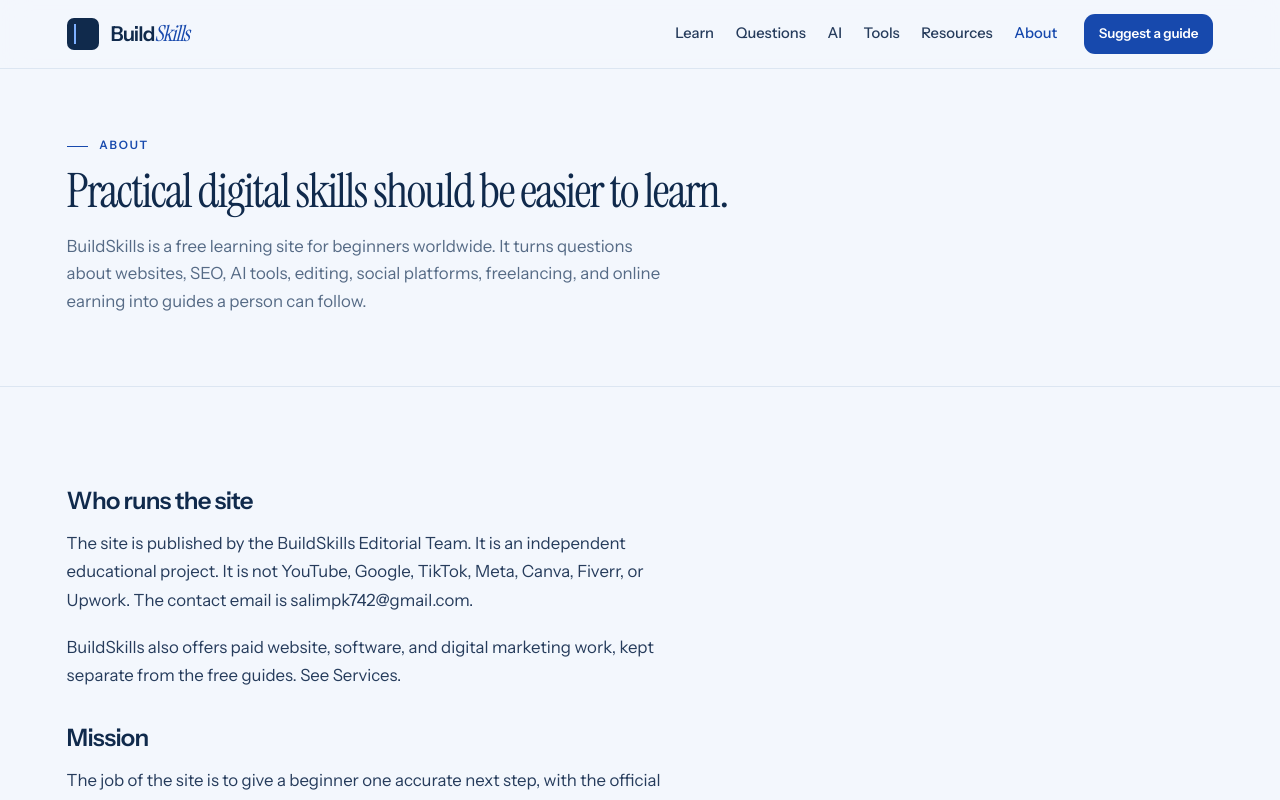
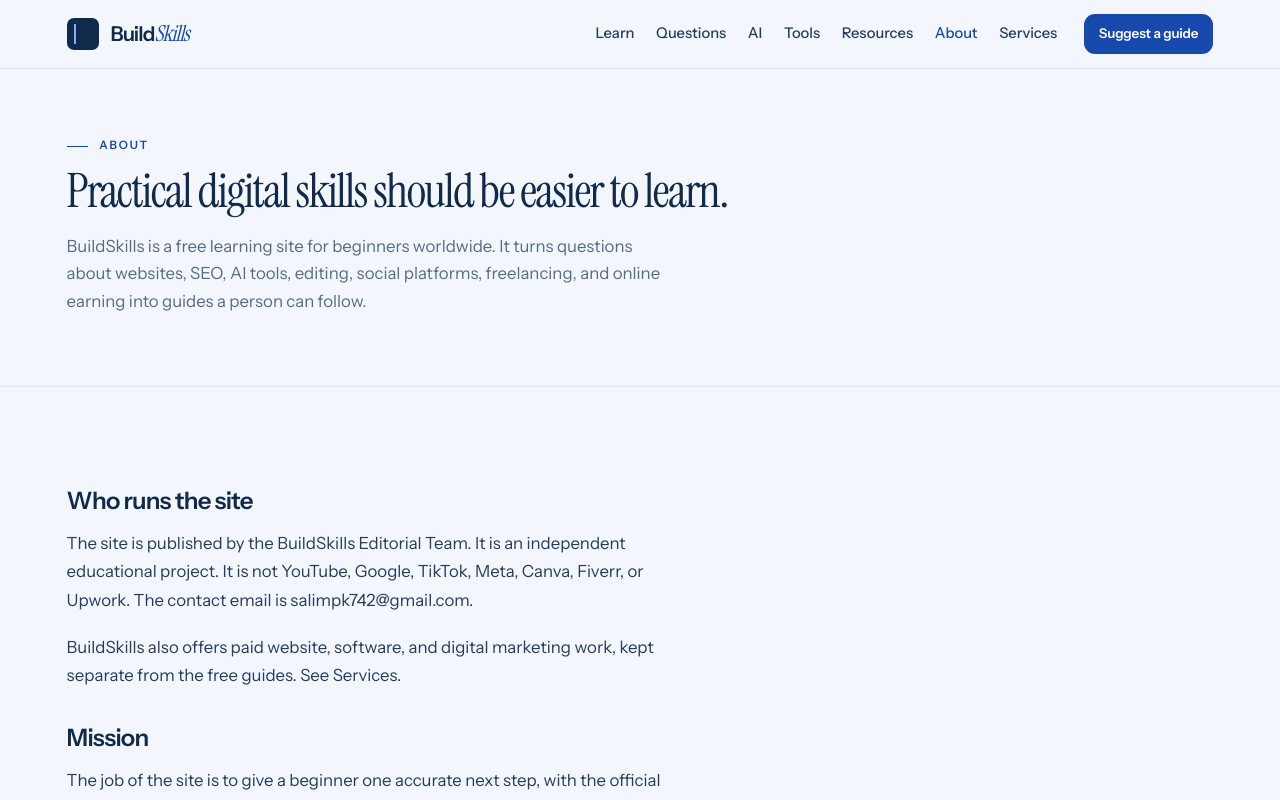
Before and after one commit to zainkhanpk742/buildskills, a Next.js app: page /about in a window 1280 px wide. Shown: the top 800 px of the page. Built offline with nearby package versions, Linux system fonts and the light colour scheme.

Commit message:
Add Services link to header navigation next to About

```diff
--- a/src/data/site.ts
+++ b/src/data/site.ts
@@ -25,6 +25,7 @@ export const nav = [
   { label: "Tools", href: "/tools" },
   { label: "Resources", href: "/resources" },
   { label: "About", href: "/about" },
+  { label: "Services", href: "/services" },
 ] as const;
 
 export type Area = {
```
